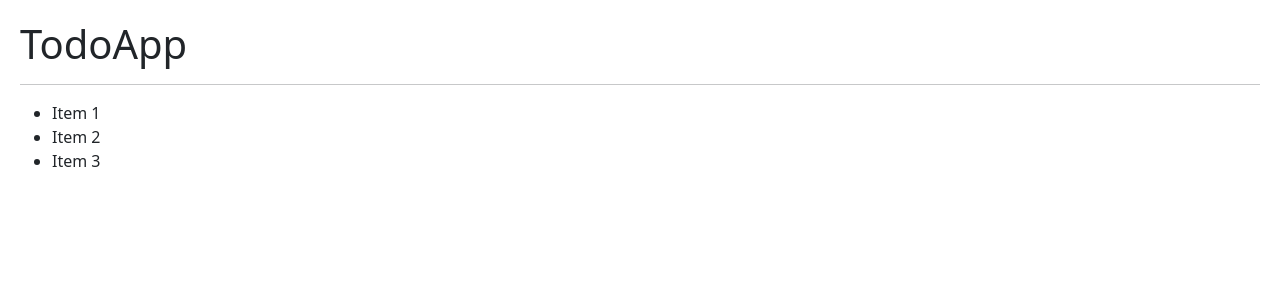
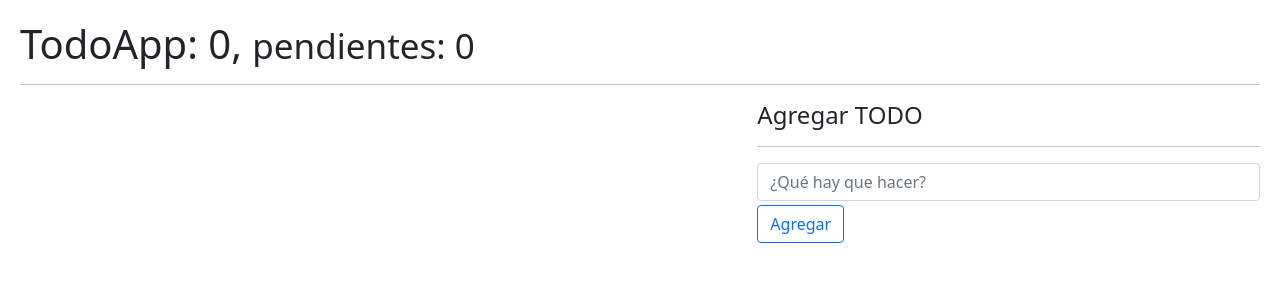
Before and after one commit to pmanciniq/05-hook-app, a React (Vite) app: page / in a window 1280 px wide. Shown: the top 300 px of the page. Built offline with nearby package versions, Linux system fonts and the light colour scheme.

Commit message:
08-useReducer tarea useTodos.js

```diff
--- /dev/null
+++ b/src/08-useReducer/TodoAdd.jsx
@@ -0,0 +1,44 @@
+import { useForm } from '../hooks/useForm';
+
+
+export const TodoAdd = ({ onNewTodo }) => {
+
+    const { description, onInputChange, onResetForm } = useForm({
+        description: ''
+    });
+
+    const onFormSubmit = ( event ) => {
+        event.preventDefault();
+        if ( description.length <= 1 ) return;
+
+        const newTodo = {
+            id: new Date().getTime(),
+            done: false,
+            description: description,
+        }
+
+        onNewTodo(newTodo);
+        onResetForm();
+    }
+
+
+    return (
+        <form onSubmit={ onFormSubmit }>
+            <input
+                type="text"
+                placeholder="¿Qué hay que hacer?"
+                className="form-control"
+                name="description"
+                value={ description }
+                onChange={ onInputChange }
+            />
+
+            <button
+                type="submit"
+                className="btn btn-outline-primary mt-1"
+            >
+                Agregar
+            </button>
+        </form>
+    )
+}
--- a/src/08-useReducer/TodoApp.jsx
+++ b/src/08-useReducer/TodoApp.jsx
@@ -1,34 +1,38 @@
-import { useReducer } from "react";
-import { todoReducer } from "./todoReducer";
+import { useTodos } from '../hooks';
+import { TodoAdd } from './TodoAdd';
+import { TodoList } from './TodoList';
 
-const initialState = [
-  {
-    id: new Date().getTime(),
-    description: "Recolectar la piedra del alma",
-    done: false,
-  },
-  {
-    id: new Date().getTime() + 100,
-    description: "Recolectar la piedra del alma",
-    done: false,
-  },
-];
 
 export const TodoApp = () => {
-  const [todo, dispatchTodo] = useReducer(todoReducer, initialState);
+
+    const { todos, todosCount, pendingTodosCount, handleDeleteTodo, handleToggleTodo, handleNewTodo } = useTodos();
+
     return (
         <>
-      <h1>TodoApp</h1>
+            <h1>TodoApp: { todosCount }, <small>pendientes: { pendingTodosCount }</small> </h1>
             <hr />
+
             <div className="row">
                 <div className="col-7">
-          <ul>
-            <li>Item 1</li>
-            <li>Item 2</li>
-            <li>Item 3</li>
-          </ul>
+                    <TodoList
+                        todos={ todos }
+                        onDeleteTodo={ handleDeleteTodo }
+                        onToggleTodo={ handleToggleTodo }
+                    />
                 </div>
+
+                <div className="col-5">
+                    <h4>Agregar TODO</h4>
+                    <hr />
+                    <TodoAdd
+                        onNewTodo={ handleNewTodo }
+                    />
                 </div>
+
+            </div>
+
+
+
         </>
-  );
-};
+    )
+}
--- /dev/null
+++ b/src/08-useReducer/TodoItem.jsx
@@ -0,0 +1,17 @@
+
+export const TodoItem = ({ todo, onDeleteTodo, onToggleTodo }) => {
+  return (
+    <li className="list-group-item d-flex justify-content-between">
+        <span
+          className={`align-self-center ${ (todo.done) ? 'text-decoration-line-through' : '' }`}
+          onClick={ () => onToggleTodo( todo.id ) }
+        >
+          { todo.description }
+        </span>
+        <button
+          className="btn btn-danger"
+          onClick={ () => onDeleteTodo( todo.id ) }
+        >Borrar</button>
+    </li>
+  )
+}
--- /dev/null
+++ b/src/08-useReducer/TodoList.jsx
@@ -0,0 +1,20 @@
+import { TodoItem } from "./TodoItem"
+
+
+export const TodoList = ({ todos = [], onDeleteTodo, onToggleTodo }) => {
+
+  return (
+    <ul className="list-group">
+        {
+            todos.map( todo => (
+                <TodoItem
+                  key={ todo.id }
+                  todo={ todo }
+                  onDeleteTodo={ onDeleteTodo }
+                  onToggleTodo={ onToggleTodo }
+                />
+            ))
+        }
+    </ul>
+  )
+}
--- a/src/08-useReducer/todoReducer.js
+++ b/src/08-useReducer/todoReducer.js
@@ -1,8 +1,31 @@
-export const todoReducer = (initialState = [],action) => {
-    switch (action.type) {
-        case 'ABC':
-            throw new Error('Esta acción "ABC" no está implementada');
+// { type: [todo remove], payload: id }
+
+export const todoReducer = ( initialState = [], action ) => {
+
+
+    switch ( action.type ) {
+        case '[TODO] Add Todo':
+            return [ ...initialState, action.payload ];
+
+        case '[TODO] Remove Todo':
+            return initialState.filter( todo => todo.id !== action.payload );
+
+        case '[TODO] Toggle Todo':
+            return initialState.map( todo => {
+
+                if ( todo.id === action.payload ) {// id
+                    return {
+                        ...todo,
+                        done: !todo.done
+                    }
+                }
+
+                return todo;
+            });
+
         default:
             return initialState;
     }
+
+
 }
--- a/src/hooks/index.js
+++ b/src/hooks/index.js
@@ -1,3 +1,4 @@
 export * from './useCounter';
 export * from './useFetch';
 export * from './useForm';
+export * from './useTodos';
--- a/src/hooks/useForm.js
+++ b/src/hooks/useForm.js
@@ -1,18 +1,18 @@
-import { useState } from "react";
+import { useState } from 'react';
+
 export const useForm = ( initialForm = {} ) => {
 
-    const [formState, setFormState] = useState( initialForm );
+    const [ formState, setFormState ] = useState( initialForm );
 
     const onInputChange = ({ target }) => {
         const { name, value } = target;
         setFormState({
             ...formState,
-            [name]: value
+            [ name ]: value
         });
     }
 
-    const onResetForm = ({target}) => {
-        const { name, value } = target;
+    const onResetForm = () => {
         setFormState( initialForm );
     }
 
@@ -20,6 +20,6 @@ export const useForm = ( initialForm = {} ) => {
         ...formState,
         formState,
         onInputChange,
-        onResetForm
+        onResetForm,
     }
 }
--- /dev/null
+++ b/src/hooks/useTodos.js
@@ -0,0 +1,51 @@
+import { useEffect, useReducer } from 'react';
+import { todoReducer } from '../08-useReducer/todoReducer';
+
+const init = () => {
+    return JSON.parse(localStorage.getItem('todos')) || [];
+}
+
+export const useTodos = () => {
+
+    const [ todos, dispatch ] = useReducer( todoReducer, [], init );
+
+    useEffect(() => {
+      localStorage.setItem('todos', JSON.stringify( todos ) );
+    }, [todos])
+
+
+    const handleNewTodo = ( todo ) => {
+        const action = {
+            type: '[TODO] Add Todo',
+            payload: todo
+        }
+
+        dispatch( action );
+    }
+
+    const handleDeleteTodo = ( id ) => {
+        dispatch({
+            type: '[TODO] Remove Todo',
+            payload: id
+        });
+    }
+
+    const handleToggleTodo = ( id ) => {
+        dispatch({
+            type: '[TODO] Toggle Todo',
+            payload: id
+        });
+    }
+
+    return {
+        todos,
+
+        todosCount: todos.length,
+        pendingTodosCount: todos.filter(todo=> !todo.done).length,
+
+        handleNewTodo,
+        handleDeleteTodo,
+        handleToggleTodo,
+    }
+
+}
```
Also changed, not shown: src/08-useReducer/intro-reducer.js (+19 -9 lines). Lines whose indentation alone changed are shown as unchanged.
